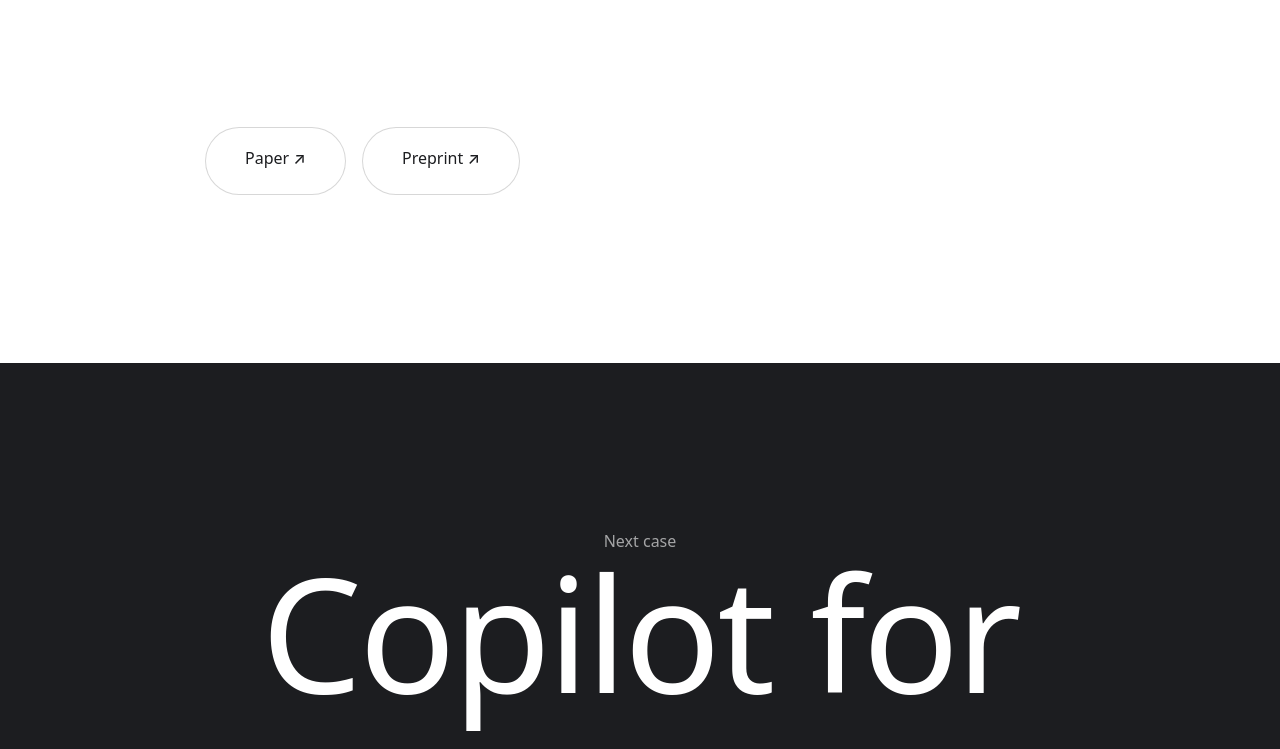
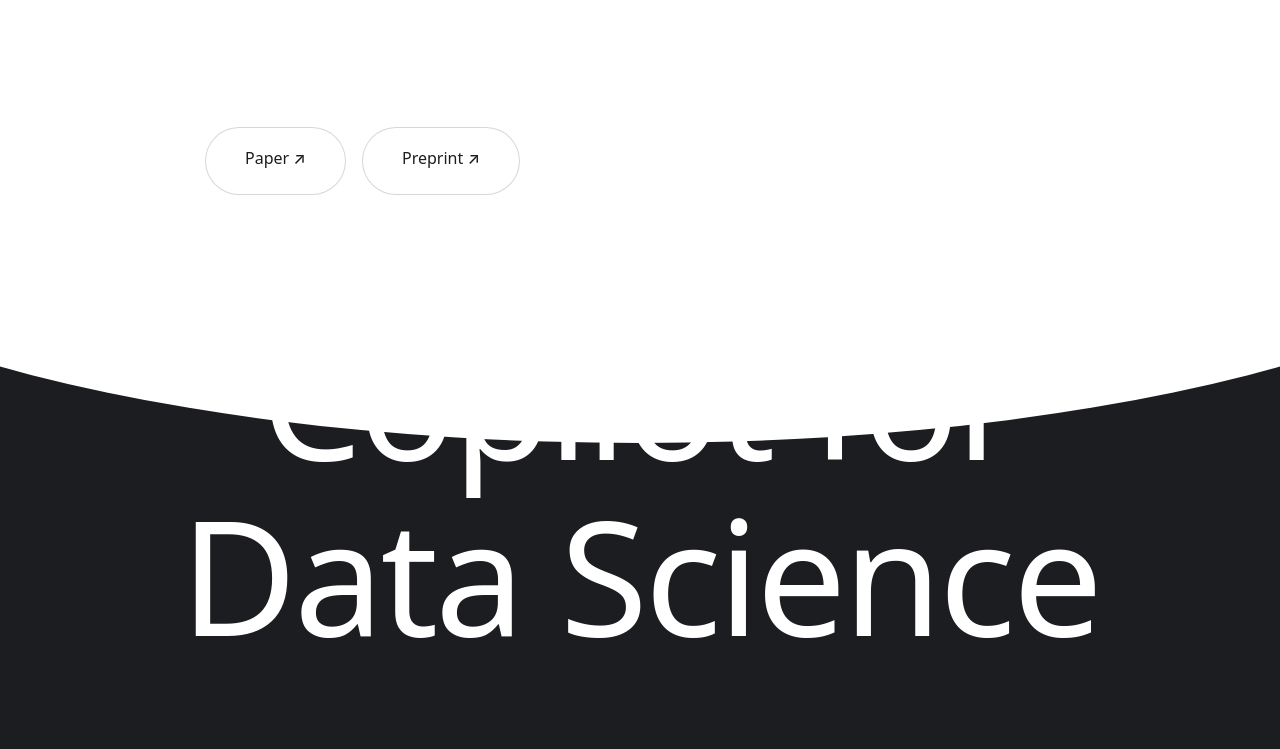
Before and after one commit to sohamjadhav95/soham-ai-universe, a React (Vite) app: page /work/convo-ease in a window 1280 px wide. Shown: the part 3218-3967 px from the top of the page. Built offline with nearby package versions, Linux system fonts and the light colour scheme.

Commit message:
feat: add curved sliding parallax reveal to next case section

```diff
--- a/src/pages/ProjectPage.tsx
+++ b/src/pages/ProjectPage.tsx
@@ -39,6 +39,24 @@ function Case({ p }: { p: Project }) {
           yPercent: 0,
           ease: 'none',
           scrollTrigger: { trigger: '.case-hero', start: 'top bottom', end: 'bottom top', scrub: true },
+        },
+      );
+      gsap.fromTo(
+        '.next-case-curve',
+        { height: '10vh' },
+        {
+          height: 0,
+          ease: 'none',
+          scrollTrigger: { trigger: '.next-case', start: 'top bottom', end: 'top 25%', scrub: true },
+        },
+      );
+      gsap.fromTo(
+        '.next-case-inner',
+        { yPercent: -25 },
+        {
+          yPercent: 0,
+          ease: 'none',
+          scrollTrigger: { trigger: '.next-case', start: 'top bottom', end: 'bottom bottom', scrub: true },
         },
       );
     },
@@ -181,7 +199,11 @@ function Case({ p }: { p: Project }) {
         </section>
       )}
 
-      <section className="next-case theme-dark">
+      <section className="next-case theme-dark footer-wrap" style={{ ['--curve-color' as string]: '#ffffff' }}>
+        <div className="footer-curve next-case-curve">
+          <div className="shape" />
+        </div>
+        <div className="next-case-inner">
         <TLink
           to={`/work/${next.slug}`}
           className="link"
@@ -207,6 +229,7 @@ function Case({ p }: { p: Project }) {
           </Button>
         </div>
         <FooterBottom />
+        </div>
       </section>
     </div>
   );
```
